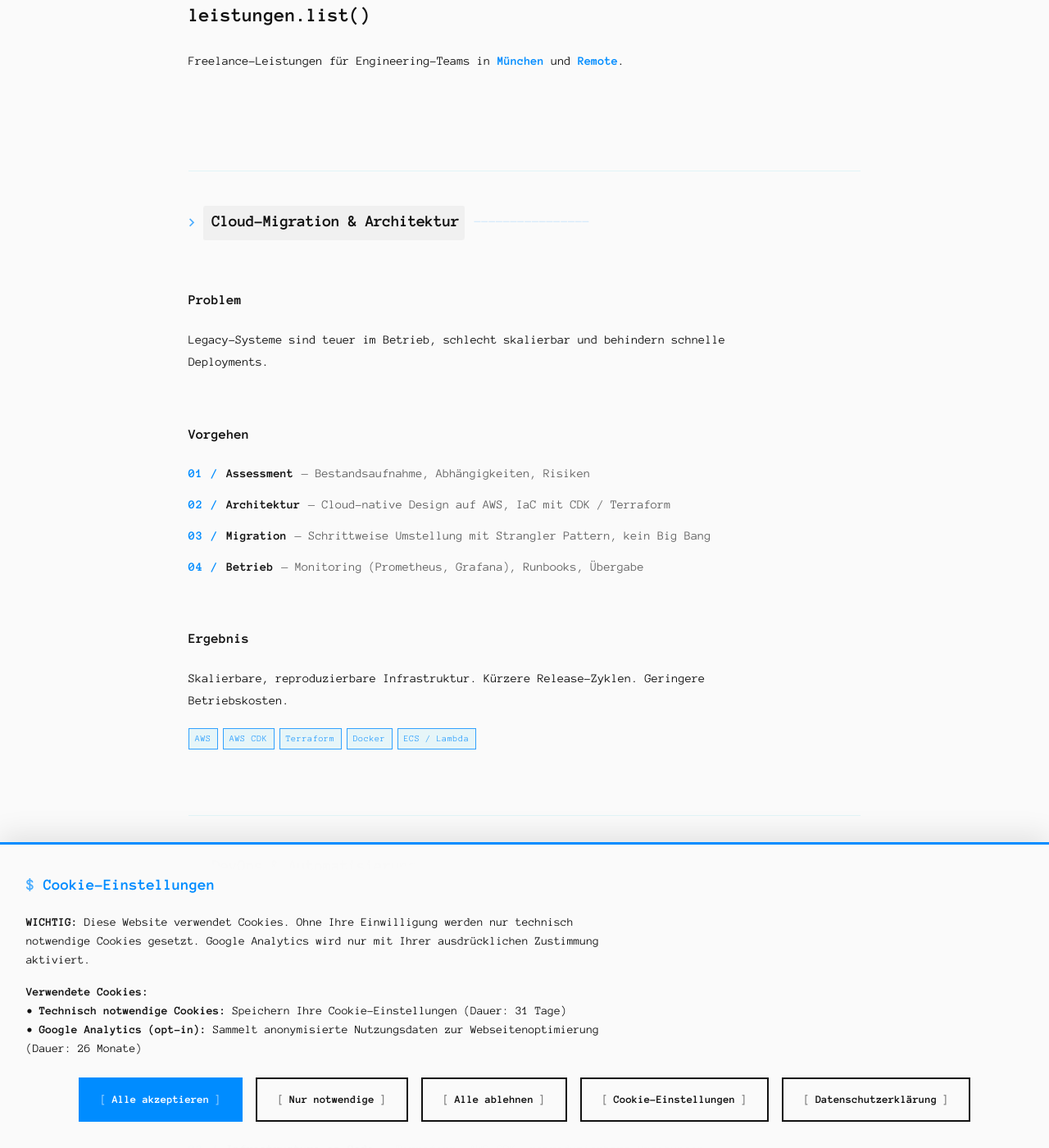
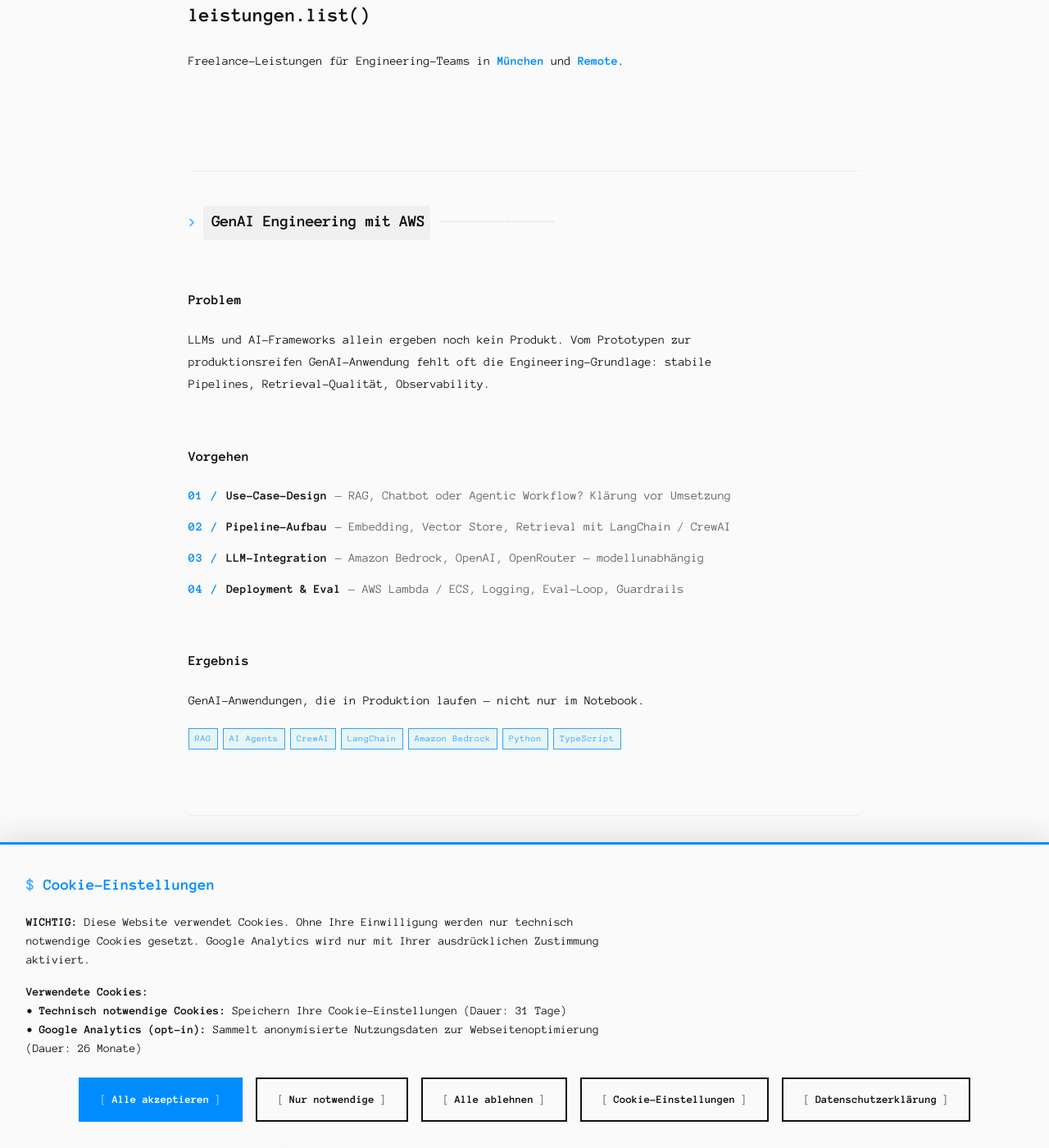
Before and after one commit to kingsepp/kingsepp.github.io, a Jekyll site: the page built from leistungen.html, in a window 1280 px wide and 1400 px high, scrolled down 347 px. Shown: the whole window at 82% size. Built offline with Jekyll 4.4.1, drawn with Linux system fonts in a browser that asks for light colours; some of the changed text lies outside the part shown.

Commit message:
feat: AI-first Positionierung — GenAI Engineer, spezialisiert auf AWS (#30)
* feat: AI-first Positionierung — GenAI Engineer, spezialisiert auf AWS

- Hero/Titel/Meta auf 'Freelance GenAI Engineer, spezialisiert auf AWS' umgestellt
- GenAI in allen Expertise-/Leistungs-Listen nach vorn gezogen
- AI-Support-Agent (POC: RAG + CrewAI + Bedrock) als Projektkarte ergaenzt
- Deloitte-Karte auf GenAI-Schwerpunkt geschaerft
- Tech-Stack um Kern-AWS-Dienste erweitert (S3, SQS, SNS, RDS, VPC, CloudWatch, CloudFormation)
- ai4mbse-Tag konsistent (Research statt LLM in index)
- '5 Jahre Erfahrung' LinkedIn-konform vereinheitlicht
- Werdegang: Landratsamt-Augsburg-Job entfernt (Ausbildung bleibt)
- JSON-LD: jobTitle, knowsAbout-Reihenfolge, Cloud-Practitioner-Credential
- llms.txt vollstaendig auf neue Positionierung aktualisiert

Co-Authored-By: Claude Opus 4.8 <noreply@anthropic.com>

* ci: stale Checks reparieren — ga.js-Pflicht entfernt, Impressum-Firmenname korrigiert

- _includes/ga.js aus REQUIRED_FILES + GA-Datei-Existenzcheck entfernt
  (GA liegt inline in default.html/cookie-consent.js, nicht als separate Datei)
- Impressum-Compliance-Check auf echten Firmennamen 'Thomas Schuster IT-Consulting'
  statt veraltetem 'Kingsepp Consulting'; E-Mail-Grep auf 'kingsepp' (Adresse ist obfuskiert)

Co-Authored-By: Claude Opus 4.8 <noreply@anthropic.com>

* ci: vendor/ aus Jekyll-Build ausschliessen

build-test (pr-checks.yml) nutzt bundler-cache, installiert Gems nach vendor/bundle/.
jekyll build scannte das mit und brach an einer Gem-Template-Datei mit ungueltigem
Datum ab. vendor zur exclude-Liste ergaenzt — greift lokal wie in CI.

Co-Authored-By: Claude Opus 4.8 <noreply@anthropic.com>

---------

Co-authored-by: thomas <ts@kingsepp.de>
Co-authored-by: Claude Opus 4.8 <noreply@anthropic.com>

```diff
--- a/_config.yml
+++ b/_config.yml
@@ -1,5 +1,5 @@
 title: Thomas Schuster IT-Consulting
-description: Freelance AWS Cloud Architect & Senior IT-Consultant in München — Cloud-Migration, DevOps-Automatisierung, AWS CDK/Lambda/ECS. AWS Certified Solutions Architect.
+description: Freelance GenAI Engineer in München, spezialisiert auf AWS — RAG-Systeme, AI Agents und Chatbots mit Amazon Bedrock, CrewAI und LangChain. AWS Certified Solutions Architect. Cloud & DevOps.
 url: 'https://kingsepp.dev'
 baseurl: ''
 locale: de_DE
@@ -31,7 +31,7 @@ social:
     - https://www.linkedin.com/in/thschuster/
     - https://www.xing.com/profile/Thomas_Schuster229
 
-exclude: [tests, scripts, node_modules, playwright-report, test-results]
+exclude: [tests, scripts, node_modules, playwright-report, test-results, vendor]
 
 # Markdown
 markdown: kramdown
--- a/_layouts/default.html
+++ b/_layouts/default.html
@@ -23,7 +23,7 @@
         "@context": "https://schema.org",
         "@type": "Person",
         "name": "Thomas Schuster",
-        "jobTitle": "Freelance AWS Cloud Architect & Senior IT-Consultant",
+        "jobTitle": "Freelance GenAI Engineer & AWS Solutions Architect",
         "url": "https://kingsepp.dev",
         "email": "info@kingsepp.dev",
         "address": {
@@ -32,23 +32,31 @@
           "addressCountry": "DE"
         },
         "knowsAbout": [
+          "Generative AI",
+          "RAG",
+          "AI Agents",
+          "Amazon Bedrock",
+          "CrewAI",
+          "LangChain",
           "AWS",
           "Cloud Migration",
           "DevOps",
           "CI/CD",
           "Systemintegration",
           "Cybersecurity",
-          "Generative AI",
-          "RAG",
-          "AI Agents",
-          "LangChain",
           "Systems Engineering",
           "Projektmanagement"
         ],
-        "hasCredential": {
-          "@type": "EducationalOccupationalCredential",
-          "name": "AWS Certified Solutions Architect – Associate"
-        },
+        "hasCredential": [
+          {
+            "@type": "EducationalOccupationalCredential",
+            "name": "AWS Certified Solutions Architect – Associate"
+          },
+          {
+            "@type": "EducationalOccupationalCredential",
+            "name": "AWS Certified Cloud Practitioner"
+          }
+        ],
         "sameAs": [
           "https://github.com/kingsepp",
           "https://www.linkedin.com/in/thschuster/",
--- a/about.html
+++ b/about.html
@@ -1,8 +1,8 @@
 ---
 layout: default
-title: Über mich — Thomas Schuster, Freelance AWS Cloud Architect München
+title: Über mich — Thomas Schuster, Freelance GenAI Engineer, spezialisiert auf AWS, München
 permalink: /about/
-description: Thomas Schuster IT-Consulting — AWS Cloud Engineer & Certified Solutions Architect mit Fokus auf GenAI (RAG, Chatbots, AI Agents, CrewAI, LangChain). 5 Jahre Erfahrung im Public Sector und der Automobilindustrie. München & Remote.
+description: Thomas Schuster IT-Consulting — Freelance GenAI Engineer, spezialisiert auf AWS. RAG, AI Agents und Chatbots mit Amazon Bedrock, CrewAI, LangChain. AWS Certified Solutions Architect. 5 Jahre Erfahrung im Public Sector und Automotive. München & Remote.
 ---
 
 <div id="about-content">
@@ -15,12 +15,13 @@ description: Thomas Schuster IT-Consulting — AWS Cloud Engineer & Certified So
     </div>
     <h1>whoami</h1>
     <p>
-      Thomas Schuster — Freelance AWS Cloud Architect & Senior IT-Consultant aus
+      Thomas Schuster — Freelance GenAI Engineer & AWS Solutions Architect aus
       <span class="highlight">München</span>.<br />
-      Spezialisiert auf <span class="highlight">AWS Cloud-Architektur</span>,
-      <span class="highlight">DevOps-Automatisierung</span> und
-      <span class="highlight">sichere Systemintegration</span>. Aktueller Fokus:
-      <span class="highlight">GenAI-Engineering</span> — RAG, Chatbots und AI Agents.
+      Schwerpunkt: <span class="highlight">GenAI-Engineering</span>, spezialisiert auf
+      <span class="highlight">AWS</span> — <span class="highlight">RAG-Systeme</span>,
+      <span class="highlight">AI Agents</span> und Chatbots mit Amazon Bedrock, CrewAI und
+      LangChain. Fundiert auf <span class="highlight">AWS Cloud-Architektur</span> und
+      <span class="highlight">DevOps</span>.
     </p>
   </section>
 
@@ -31,25 +32,24 @@ description: Thomas Schuster IT-Consulting — AWS Cloud Engineer & Certified So
 
     <div class="about-section">
       <p>
-        Über die letzten fünf Jahre habe ich technische und operative Rollen in Projekten im Public
-        Sector und der Automobilindustrie übernommen — mit Fokus auf Cloud-Architektur,
-        DevOps-Praktiken und sichere Systemintegration.
+        Mein Schwerpunkt liegt auf GenAI-Engineering mit Fokus auf AWS: Retrieval-Augmented
+        Generation (RAG), AI Agents und Chatbots — umgesetzt mit Amazon Bedrock, CrewAI und
+        LangChain. Von der Retrieval-Pipeline über Agent-Orchestrierung und Eval-Loops bis zum
+        produktiven Deployment. Nicht nur Notebook-Prototyp, sondern wartbares System.
       </p>
       <p>
-        Im Public Sector habe ich SmartCity-Lösungen mitentwickelt, Innovationsinitiativen geleitet
-        und Cybersecurity-Strategien nach behördlichen Standards implementiert. In der
-        Automobilindustrie habe ich skalierbare digitale Produktionsplattformen designt und
-        horizontale Datenintegration über komplexe Systemlandschaften ermöglicht.
+        Das Fundament dafür sind 5 Jahre technische und operative Rollen im Public Sector und der
+        Automobilindustrie — mit Fokus auf Cloud-Architektur, DevOps-Praktiken und sichere
+        Systemintegration. In der Automobilindustrie habe ich skalierbare digitale
+        Produktionsplattformen designt und horizontale Datenintegration über komplexe
+        Systemlandschaften ermöglicht. Im Public Sector SmartCity-Lösungen mitentwickelt und
+        Cybersecurity-Strategien nach behördlichen Standards implementiert.
       </p>
       <p>
-        Als Cloud Engineer mit starkem AWS-Fokus decke ich ein breites Aufgabenspektrum ab:
-        operativer Support, Infrastruktur-Automatisierung, Dokumentation, Team-Koordination und
-        selektive Entwicklung. Starker Fokus auf DevOps, Security und skalierbare Architektur.
-      </p>
-      <p>
-        Aktuell arbeite ich schwerpunktmäßig an GenAI-Themen: Chatbots, Retrieval-Augmented
-        Generation (RAG) und AI Agents — umgesetzt mit CrewAI, LangChain und LLMs, deployed auf AWS.
-        Von Prototyp bis produktionsreife AI-Anwendung.
+        Als AWS Solutions Architect decke ich die gesamte Plattform ab:
+        Infrastruktur-Automatisierung, IaC mit CDK, Container-Orchestrierung und Observability.
+        Starker Fokus auf DevOps, Security und skalierbare Architektur — die Basis, auf der
+        GenAI-Anwendungen verlässlich in Produktion laufen.
       </p>
     </div>
 
@@ -64,6 +64,15 @@ description: Thomas Schuster IT-Consulting — AWS Cloud Engineer & Certified So
     <div class="about-section">
       <h3>Expertise</h3>
       <div class="expertise-grid">
+        <div class="expertise-item">
+          <h4><span class="prompt-symbol">></span> GenAI Engineering</h4>
+          <p>
+            RAG-Systeme, AI Agents und Chatbots mit Amazon Bedrock, CrewAI und LangChain. Retrieval,
+            Vector Stores, Eval-Loops, produktionsreifes Deployment auf AWS. Background: M.Sc.
+            Systems Engineering (HM, 2023–2026), inkl. Uni-Projekt zu LLMs in MBSE-Workflows.
+          </p>
+        </div>
+
         <div class="expertise-item">
           <h4><span class="prompt-symbol">></span> AWS Cloud</h4>
           <p>
@@ -87,15 +96,6 @@ description: Thomas Schuster IT-Consulting — AWS Cloud Engineer & Certified So
             Enterprise-Umgebungen, Microservices, API-Integration.
           </p>
         </div>
-
-        <div class="expertise-item">
-          <h4><span class="prompt-symbol">></span> GenAI Engineering</h4>
-          <p>
-            Chatbots, RAG-Systeme und AI Agents mit CrewAI, LangChain und LLMs. Produktionsreife
-            AI-Anwendungen auf AWS. Background: M.Sc. Systems Engineering (HM, 2023–2026), inkl.
-            Uni-Projekt zu LLMs in MBSE-Workflows.
-          </p>
-        </div>
       </div>
     </div>
 
@@ -160,7 +161,7 @@ description: Thomas Schuster IT-Consulting — AWS Cloud Engineer & Certified So
         <div class="about-section" style="margin-bottom: 1rem">
           <strong>Deloitte — Senior Consultant Engineering</strong>
           <span class="project-status" style="margin-left: 0.5rem">[ Juni 2024 – heute ]</span>
-          <p>München. AI &amp; Cloud-Fokus. Senior Consultant Engineering.</p>
+          <p>München. Schwerpunkt GenAI &amp; Cloud. Senior Consultant Engineering.</p>
         </div>
         <div class="about-section" style="margin-bottom: 1rem">
           <strong>Deloitte — Consultant Cloud Transformation &amp; System Engineering</strong>
@@ -173,13 +174,6 @@ description: Thomas Schuster IT-Consulting — AWS Cloud Engineer & Certified So
             >[ September 2021 – Mai 2022 ]</span
           >
           <p>SmartCity-Lösungen, Cybersecurity-Strategien, Innovationsinitiativen.</p>
-        </div>
-        <div class="about-section" style="margin-bottom: 1rem">
-          <strong>Landratsamt Augsburg — Fachinformatiker Systemintegration</strong>
-          <span class="project-status" style="margin-left: 0.5rem"
-            >[ Januar 2016 – August 2018 ]</span
-          >
-          <p>Systemintegration, IT-Betrieb.</p>
         </div>
       </div>
     </div>
--- a/leistungen.html
+++ b/leistungen.html
@@ -1,8 +1,8 @@
 ---
 layout: default
-title: Leistungen — Freelance AWS Cloud Architect & IT-Consultant München — Thomas Schuster
+title: Leistungen — Freelance GenAI Engineer, spezialisiert auf AWS, & IT-Consultant München — Thomas Schuster
 permalink: /leistungen/
-description: Thomas Schuster IT-Consulting — AWS Cloud-Architektur, DevOps-Automatisierung, IT-Consulting als Freelancer in München. AWS Certified Solutions Architect. Remote verfügbar.
+description: Thomas Schuster IT-Consulting — GenAI Engineering mit AWS (RAG, AI Agents, Bedrock, CrewAI), Cloud-Architektur, DevOps-Automatisierung als Freelancer in München. AWS Certified Solutions Architect. Remote verfügbar.
 ---
 
 <section class="hero">
@@ -17,6 +17,61 @@ description: Thomas Schuster IT-Consulting — AWS Cloud-Architektur, DevOps-Aut
     Freelance-Leistungen für Engineering-Teams in <span class="highlight">München</span> und
     <span class="highlight">Remote</span>.
   </p>
+</section>
+
+<section class="content" itemscope itemtype="https://schema.org/Service">
+  <h2 class="section-title">
+    <span class="prompt-symbol">></span>
+    <span class="section-title-text">GenAI Engineering mit AWS</span>
+  </h2>
+  <meta itemprop="name" content="GenAI Engineering mit AWS" />
+  <meta itemprop="provider" content="Thomas Schuster" />
+
+  <div class="service-block">
+    <h3>Problem</h3>
+    <p>
+      LLMs und AI-Frameworks allein ergeben noch kein Produkt. Vom Prototypen zur produktionsreifen
+      GenAI-Anwendung fehlt oft die Engineering-Grundlage: stabile Pipelines, Retrieval-Qualität,
+      Observability.
+    </p>
+
+    <h3>Vorgehen</h3>
+    <ol class="process-list">
+      <li>
+        <span class="process-num">01 /</span><strong>Use-Case-Design</strong
+        ><span class="process-desc">
+          — RAG, Chatbot oder Agentic Workflow? Klärung vor Umsetzung</span
+        >
+      </li>
+      <li>
+        <span class="process-num">02 /</span><strong>Pipeline-Aufbau</strong
+        ><span class="process-desc">
+          — Embedding, Vector Store, Retrieval mit LangChain / CrewAI</span
+        >
+      </li>
+      <li>
+        <span class="process-num">03 /</span><strong>LLM-Integration</strong
+        ><span class="process-desc"> — Amazon Bedrock, OpenAI, OpenRouter — modellunabhängig</span>
+      </li>
+      <li>
+        <span class="process-num">04 /</span><strong>Deployment & Eval</strong
+        ><span class="process-desc"> — AWS Lambda / ECS, Logging, Eval-Loop, Guardrails</span>
+      </li>
+    </ol>
+
+    <h3>Ergebnis</h3>
+    <p>GenAI-Anwendungen, die in Produktion laufen — nicht nur im Notebook.</p>
+
+    <div class="project-meta">
+      <span class="tag">RAG</span>
+      <span class="tag">AI Agents</span>
+      <span class="tag">CrewAI</span>
+      <span class="tag">LangChain</span>
+      <span class="tag">Amazon Bedrock</span>
+      <span class="tag">Python</span>
+      <span class="tag">TypeScript</span>
+    </div>
+  </div>
 </section>
 
 <section class="content" itemscope itemtype="https://schema.org/Service">
@@ -125,61 +180,6 @@ description: Thomas Schuster IT-Consulting — AWS Cloud-Architektur, DevOps-Aut
 
 <section class="content" itemscope itemtype="https://schema.org/Service">
   <h2 class="section-title">
-    <span class="prompt-symbol">></span>
-    <span class="section-title-text">GenAI Engineering</span>
-  </h2>
-  <meta itemprop="name" content="GenAI Engineering" />
-  <meta itemprop="provider" content="Thomas Schuster" />
-
-  <div class="service-block">
-    <h3>Problem</h3>
-    <p>
-      LLMs und AI-Frameworks allein ergeben noch kein Produkt. Vom Prototypen zur produktionsreifen
-      GenAI-Anwendung fehlt oft die Engineering-Grundlage: stabile Pipelines, Retrieval-Qualität,
-      Observability.
-    </p>
-
-    <h3>Vorgehen</h3>
-    <ol class="process-list">
-      <li>
-        <span class="process-num">01 /</span><strong>Use-Case-Design</strong
-        ><span class="process-desc">
-          — RAG, Chatbot oder Agentic Workflow? Klärung vor Umsetzung</span
-        >
-      </li>
-      <li>
-        <span class="process-num">02 /</span><strong>Pipeline-Aufbau</strong
-        ><span class="process-desc">
-          — Embedding, Vector Store, Retrieval mit LangChain / CrewAI</span
-        >
-      </li>
-      <li>
-        <span class="process-num">03 /</span><strong>LLM-Integration</strong
-        ><span class="process-desc"> — Amazon Bedrock, OpenAI, OpenRouter — modellunabhängig</span>
-      </li>
-      <li>
-        <span class="process-num">04 /</span><strong>Deployment</strong
-        ><span class="process-desc"> — AWS Lambda / ECS, Logging, Eval-Loop</span>
-      </li>
-    </ol>
-
-    <h3>Ergebnis</h3>
-    <p>GenAI-Anwendungen, die in Produktion laufen — nicht nur im Notebook.</p>
-
-    <div class="project-meta">
-      <span class="tag">RAG</span>
-      <span class="tag">AI Agents</span>
-      <span class="tag">CrewAI</span>
-      <span class="tag">LangChain</span>
-      <span class="tag">Amazon Bedrock</span>
-      <span class="tag">Python</span>
-      <span class="tag">TypeScript</span>
-    </div>
-  </div>
-</section>
-
-<section class="content" itemscope itemtype="https://schema.org/Service">
-  <h2 class="section-title">
     <span class="prompt-symbol">></span> <span class="section-title-text">Projektleitung</span>
   </h2>
   <meta itemprop="name" content="Technische Projektleitung" />
```
Also changed, not shown: other parts of about.html (+3 -2 lines), index.html (+51 -28 lines), llms.txt (+23 -11 lines), projects.html (+20 -1 lines), .github/workflows/test-cookie-consent.yml.
